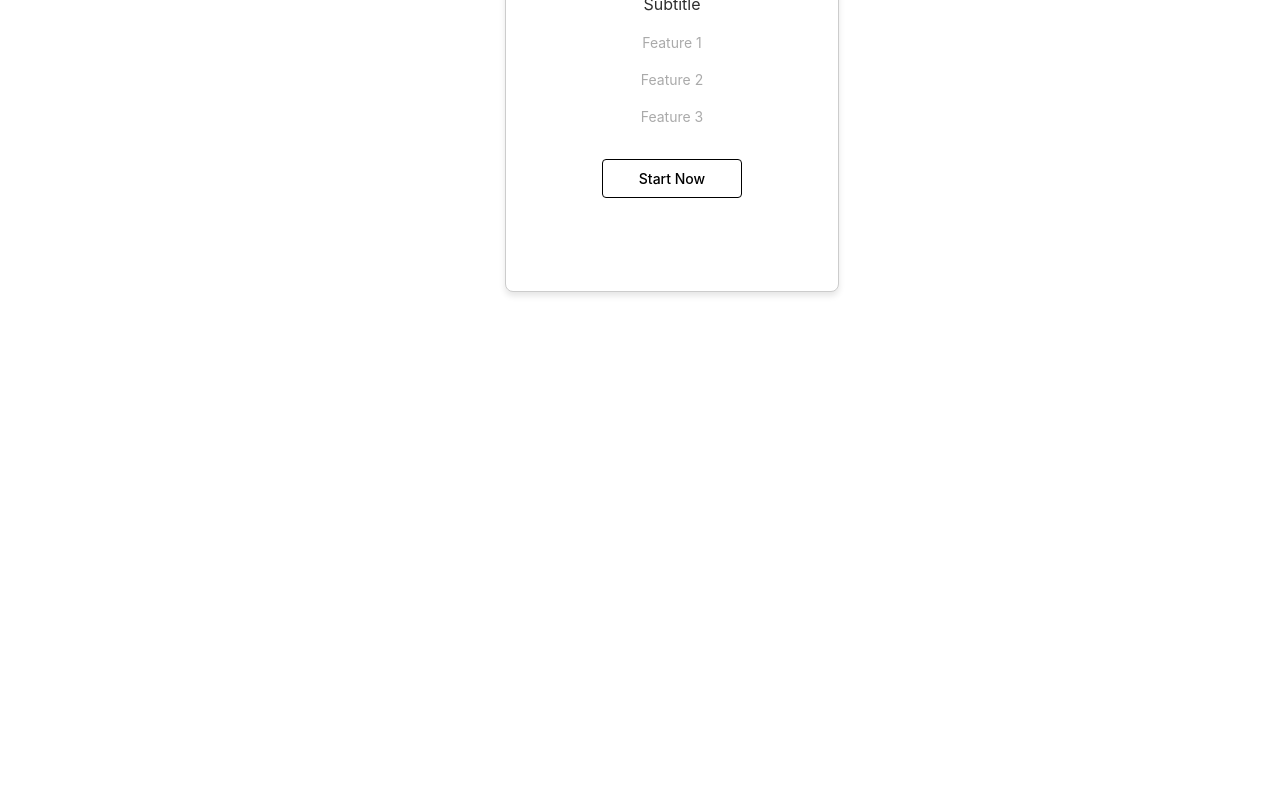
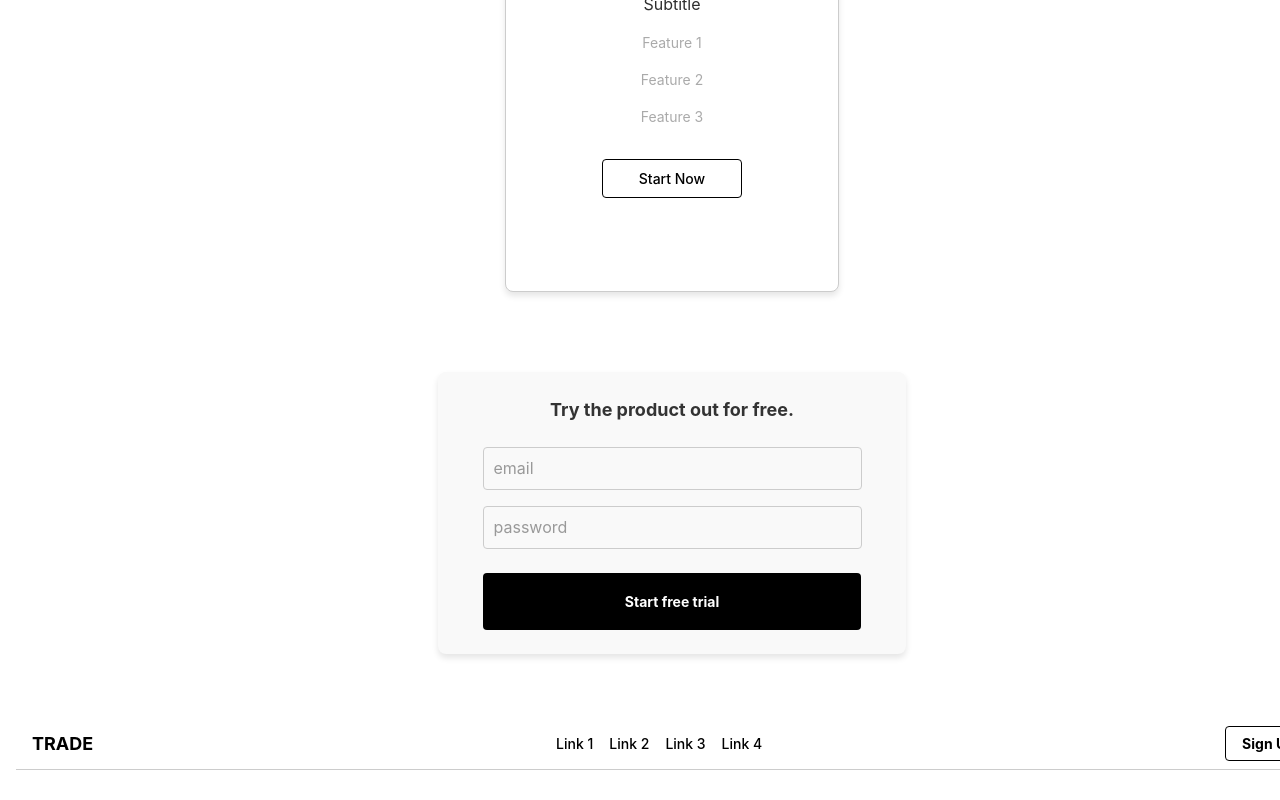
Before and after one commit to ferminromero00/Desarrollo-web-en-entorno-cliente, a React (Vite) app in the folder UNIDAD 7/7.1 ComponentesReact/ComponentesReact/: page / in a window 1280 px wide. Shown: the part 1928-2728 px from the top of the page. Before the commit the page ends 2252 px from the top, so only its background shows below. Built offline with nearby package versions, Linux system fonts and the light colour scheme.

Commit message:
Add Ejercicio4 and Ejercicio5 components with styles; update App layout

```diff
--- a/UNIDAD 7/7.1 ComponentesReact/ComponentesReact/src/App.jsx
+++ b/UNIDAD 7/7.1 ComponentesReact/ComponentesReact/src/App.jsx
@@ -2,6 +2,8 @@ import './App.css'
 import Ejercicio1 from './components/Ejercicio1/Ejercicio1'
 import Ejercicio2 from './components/Ejercicio2/Ejercicio2'
 import Ejercicio3 from './components/Ejercicio3/Ejercicio3'
+import Ejercicio4 from './components/Ejercicio4/Ejercicio4'
+import Ejercicio5 from './components/Ejercicio5/Ejercicio5'
 
 
 function App() {
@@ -10,6 +12,8 @@ function App() {
       <Ejercicio1></Ejercicio1>
       <Ejercicio2></Ejercicio2>
       <Ejercicio3></Ejercicio3>
+      <Ejercicio4></Ejercicio4>
+      <Ejercicio5></Ejercicio5>
     </>
   )
 }
--- /dev/null
+++ b/UNIDAD 7/7.1 ComponentesReact/ComponentesReact/src/components/Ejercicio4/Ejercicio4.jsx
@@ -0,0 +1,12 @@
+import styles from './Ejercicio4.module.css';
+
+export default function Ejercicio4Body() {
+    return (
+        <div className={styles.container}>
+            <div className={styles.title}>Try the product out for free.</div>
+            <input className={styles.input} type="email" placeholder="email" />
+            <input className={styles.input} type="password" placeholder="password" />
+            <button className={styles.button}>Start free trial</button>
+        </div>
+    );
+}
--- /dev/null
+++ b/UNIDAD 7/7.1 ComponentesReact/ComponentesReact/src/components/Ejercicio4/Ejercicio4.module.css
@@ -0,0 +1,52 @@
+.container {
+    width: 420px;
+    margin: 0 auto;
+    padding: 24px;
+    background-color: #f9f9f9;
+    border-radius: 8px;
+    text-align: center;
+    box-shadow: 0 4px 6px rgba(0, 0, 0, 0.1);
+    margin-top: 5rem;
+}
+
+.title {
+    font-size: 18px;
+    font-weight: bold;
+    margin-bottom: 16px;
+    color: #333;
+}
+
+.input {
+    width: 85%;
+    padding: 10px;
+    margin: 8px 0;
+    border: 1px solid #ccc;
+    border-radius: 4px;
+    font-size: 14px;
+}
+
+.input::placeholder {
+    color: #999;
+    opacity: 1;
+    font-size: 1rem;
+    float: left;
+
+}
+
+.button {
+    width: 90%;
+    padding: 20px;
+    margin-top: 16px;
+    font-size: 14px;
+    font-weight: bold;
+    color: white;
+    background-color: black;
+    border: none;
+    border-radius: 4px;
+    cursor: pointer;
+    transition: background-color 0.3s;
+}
+
+.button:hover {
+    background-color: #333;
+}
--- /dev/null
+++ b/UNIDAD 7/7.1 ComponentesReact/ComponentesReact/src/components/Ejercicio5/Ejercicio5.jsx
@@ -0,0 +1,16 @@
+import styles from './Ejercicio5.module.css';
+
+export default function Ejercicio5Body() {
+    return (
+        <div className={styles.navbar}>
+            <div className={styles.brand}>TRADE</div>
+            <div className={styles.links}>
+                <a className={styles.link} href="#">Link 1</a>
+                <a className={styles.link} href="#">Link 2</a>
+                <a className={styles.link} href="#">Link 3</a>
+                <a className={styles.link} href="#">Link 4</a>
+            </div>
+            <button className={styles.button}>Sign Up</button>
+        </div>
+    );
+}
--- /dev/null
+++ b/UNIDAD 7/7.1 ComponentesReact/ComponentesReact/src/components/Ejercicio5/Ejercicio5.module.css
@@ -0,0 +1,50 @@
+.navbar {
+    display: flex;
+    justify-content: space-between;
+    align-items: center;
+    padding: 8px 16px;
+    border-bottom: 1px solid #ccc;
+    background-color: white;
+    margin-top: 4rem;
+    width: 100%;
+}
+
+.brand {
+    font-size: 18px;
+    font-weight: bold;
+    color: black;
+}
+
+.links {
+    display: flex;
+    gap: 16px;
+}
+
+.link {
+    font-size: 14px;
+    color: black;
+    text-decoration: none;
+    cursor: pointer;
+    transition: color 0.3s;
+}
+
+.link:hover {
+    color: gray;
+}
+
+.button {
+    padding: 8px 16px;
+    font-size: 14px;
+    font-weight: bold;
+    color: black;
+    border: 1px solid black;
+    border-radius: 4px;
+    background-color: white;
+    cursor: pointer;
+    transition: background-color 0.3s;
+}
+
+.button:hover {
+    background-color: black;
+    color: white;
+}
```
